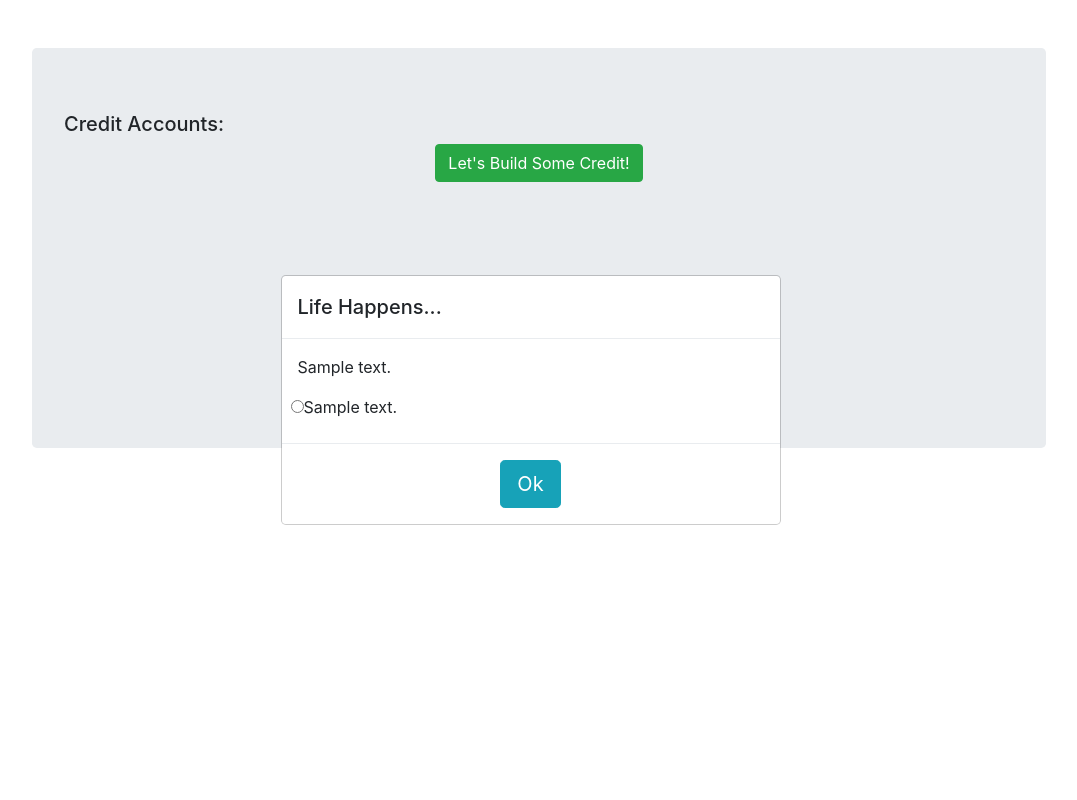
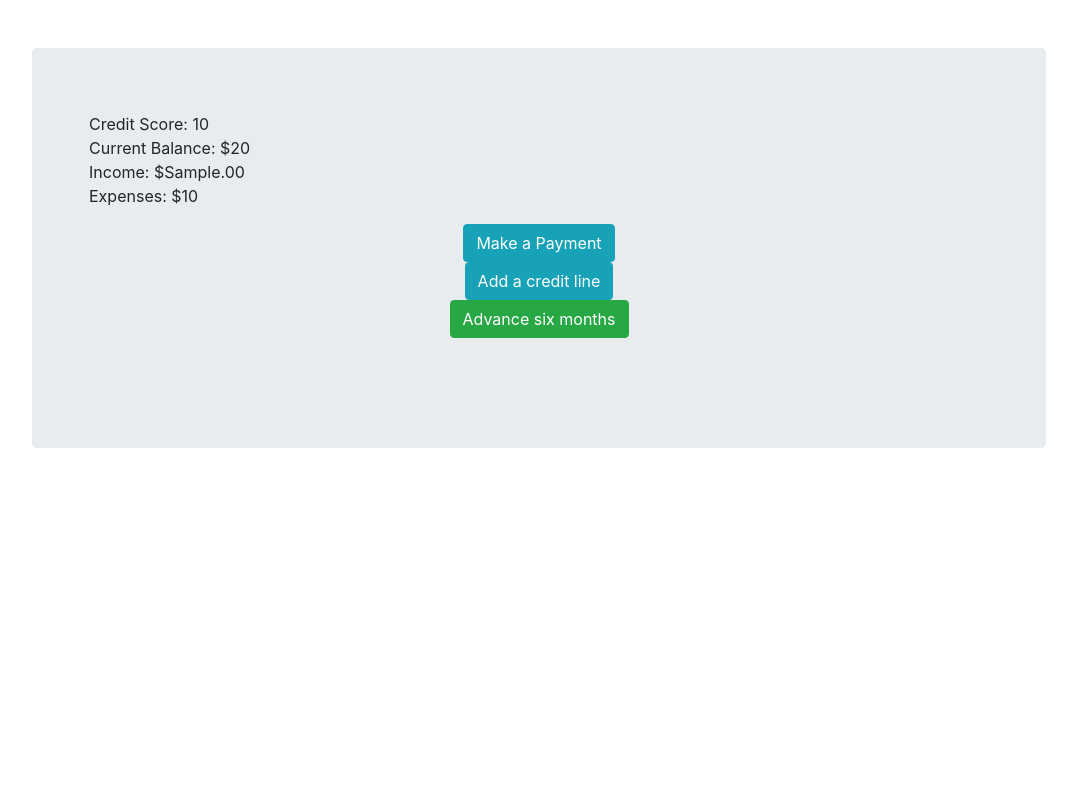
Before and after one commit to parksml/hoohacks2019, a Flask app: template templates/scenario.html in a window 1280 px wide. Shown: the whole page, without its empty margins (101-1178 px from the left). Run offline with Flask 2, Linux system fonts and the light colour scheme; the template is opened without the code that fills it: most values are stand-ins (such as "Sample title", 1, 10 or a date in 2020); some libraries are stand-ins or nearby versions.

Commit message:
scenario almost done

```diff
--- a/templates/scenario.html
+++ b/templates/scenario.html
@@ -1,8 +1,80 @@
 {% extends "base.html" %}
 
 {% block content %}
-<form action="/scenario" method="POST">
-<div class="modal" id="myModal" tabindex="-1" role="dialog" style="display: block; padding-right: 17px;" aria-modal="true">
+
+{% if action == "month" %}
+<div class="modal fade bd-example-modal-lg" id="payment" tabindex="-1" role="dialog"
+    aria-labelledby="exampleModalCenterTitle" aria-hidden="true">
+    <div class="modal-dialog modal-lg modal-dialog-centered" role="document">
+        <div class="modal-content">
+            <div class="modal-header">
+                <h5 class="modal-title" id="exampleModalLongTitle">Modal title</h5>
+                <button type="button" class="close" data-dismiss="modal" aria-label="Close">
+                    <span aria-hidden="true">&times;</span>
+                </button>
+            </div>
+            <div class="modal-body">
+                <div class="row">
+                    <div class="ml-2">
+                        <h5>Current Account Balance: ${{(player.accountBalanceFloat) | round(2)}}</h5>
+                    </div>
+                </div>
+                <div class="row">
+                    <table class="table table-striped mx-auto">
+                        <thead>
+                            <tr>
+                                <th scope="col">Name</th>
+                                <th scope="col">Balance</th>
+                                <th scope="col">Min Payment)</th>
+                                <th scope="col">Payment</th>
+                            </tr>
+                        </thead>
+                        <tbody>
+                            {% for account in player.creditCardObjList %}
+                            <tr>
+                                <td>{{account.nameStr}}</td>
+                                <td>${{account.balanceFloat | round(2)}}</td>
+                                {% if account.revolvingBool %}
+                                <td>${{ (account.balanceFloat * ((account.aprFloat / 2) + 0.05)) | round(2) }}</td>
+                                {% else %}
+                                <td>${{ (account.balanceFloat * ((account.aprFloat / 2) + 0.01)) | round(2) }}</td>
+                                {% endif %}
+                                <td><input name="{{account.nameStr}}Paid" placeholder="amount" /></td>
+                            </tr>
+                            {% endfor %}
+                        </tbody>
+                    </table>
+                </div>
+            </div>
+            <div class="modal-footer">
+                <button type="button" class="btn btn-info" data-dismiss="modal">Close</button>
+            </div>
+        </div>
+    </div>
+</div>
+<div class="modal fade" id="moreLoans" tabindex="-1" role="dialog" aria-labelledby="exampleModalCenterTitle"
+    aria-hidden="true">
+    <div class="modal-dialog modal-dialog-centered" role="document">
+        <div class="modal-content">
+            <div class="modal-header">
+                <h5 class="modal-title" id="exampleModalLongTitle">Modal title</h5>
+                <button type="button" class="close" data-dismiss="modal" aria-label="Close">
+                    <span aria-hidden="true">&times;</span>
+                </button>
+            </div>
+            <div class="modal-body">
+                ...
+            </div>
+            <div class="modal-footer">
+                <button type="button" class="btn btn-info" data-dismiss="modal">Close</button>
+            </div>
+        </div>
+    </div>
+</div>
+{% endif %}
+{% if action == "scenario" %}
+<div class="modal" id="myModal" tabindex="-1" role="dialog" style="display: block; padding-right: 17px;"
+    aria-modal="true">
     <div class="modal-dialog modal-dialog-centered" role="document">
         <div class="modal-content">
             <div class="modal-header">
@@ -13,28 +85,48 @@
                 {% for choice in scenarioDict["Choices"] %}
                 <div class="row">
                     <div class="ml-2">
-                        <input type="radio" name='choice' id="{{choice.choiceID}}" value="{{choice.choiceID}}"/><label for="{{choice.choiceID}}">{{choice.FlavorText}}</label>
+                        <input type="radio" name='choice' id="{{choice.choiceID}}" value="{{choice.choiceID}}" /><label
+                            for="{{choice.choiceID}}">{{choice.FlavorText}}</label>
                     </div>
                 </div>
                 {% endfor %}
             </div>
             <div class="modal-footer">
                 <div class="mx-auto">
-                            <button type="button" class="btn btn-info btn-lg" data-toggle="modal" data-target="#myModal">Ok</button>
+                    <form action="/scenario/select" method="POST">
+                        <button type="submit" class="btn btn-info btn-lg" data-toggle="modal"
+                            data-target="#myModal">Ok</button>
+                    </form>
                 </div>
             </div>
         </div>
     </div>
 </div>
+{% endif %}
 <div class="jumbotron mx-5 my-5" style="min-height: 50%; min-height: 50vh;">
     <div class="row">
+        <ul style="list-style-type:none;">
+            <li>Credit Score: {{player.creditScoreInt}}</li>
+            <li>Current Balance: ${{(player.accountBalanceFloat + scenarioDict["BalanceDiff"]) | round(2)}}</li>
+            <li>Income: ${{player.incomeInt}}.00</li>
+            <li>Expenses: ${{player.monthlyExpensesFloat | round(2)}}</li>
+        </ul>
+    </div>
+    <div class="row">
         <div class="mx-auto">
+            <button type="button" class="btn btn-info" data-toggle="modal" data-target="#payment">Make a
+                Payment</button>
         </div>
     </div>
-        <h5>Credit Accounts:</h5>
     <div class="row">
         <div class="mx-auto">
-                    <button type="submit" class="btn btn-success">Let's Build Some Credit!</button>
+            <button type="button" class="btn btn-info" data-toggle="modal" data-target="#moreLoans">Add a credit
+                line</button>
+        </div>
+    </div>
+    <div class="row">
+        <div class="mx-auto">
+            <button type="submit" class="btn btn-success">Advance six months</button>
         </div>
     </div>
 </div>
```
Lines whose indentation alone changed are shown as unchanged.
